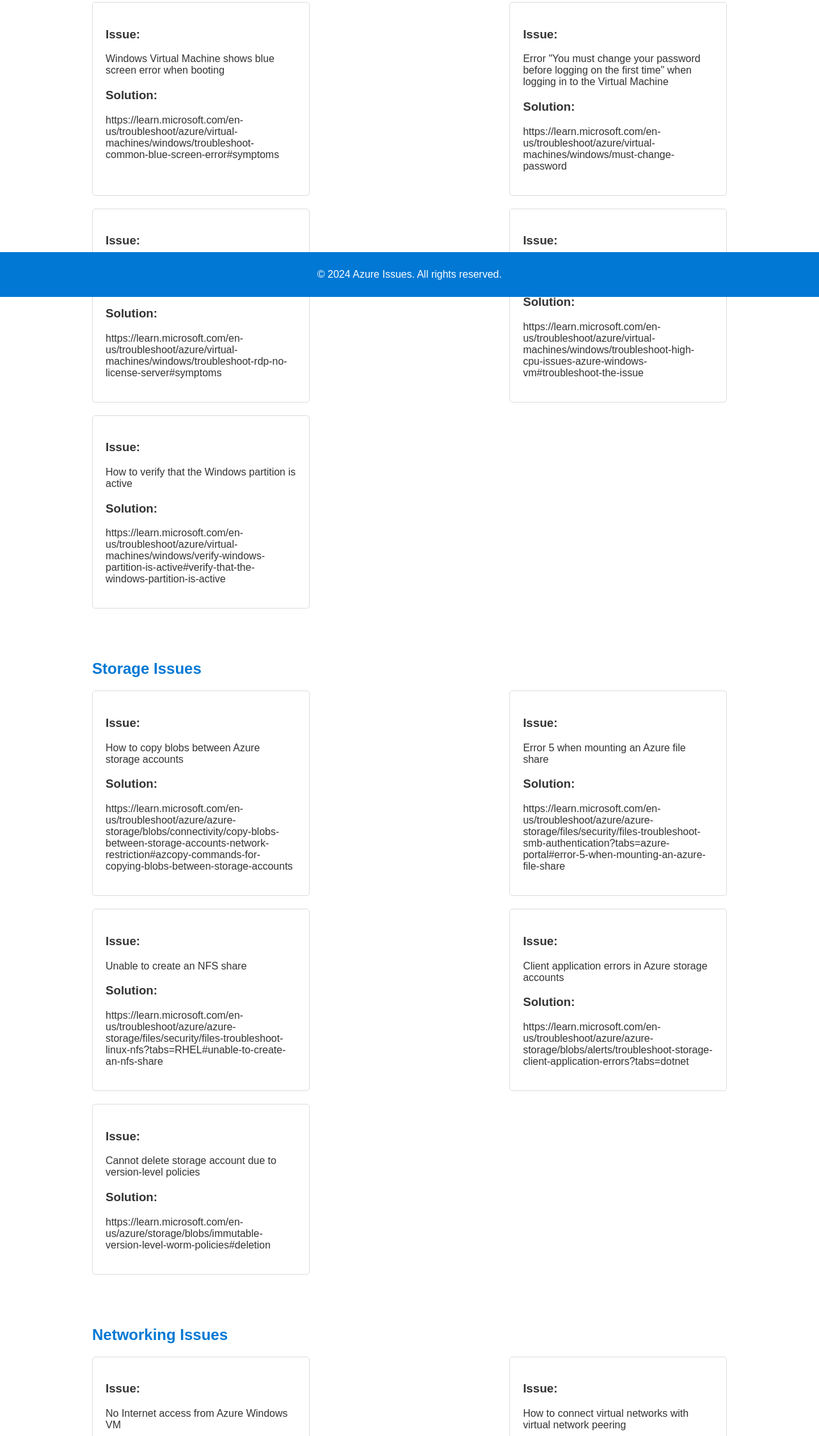
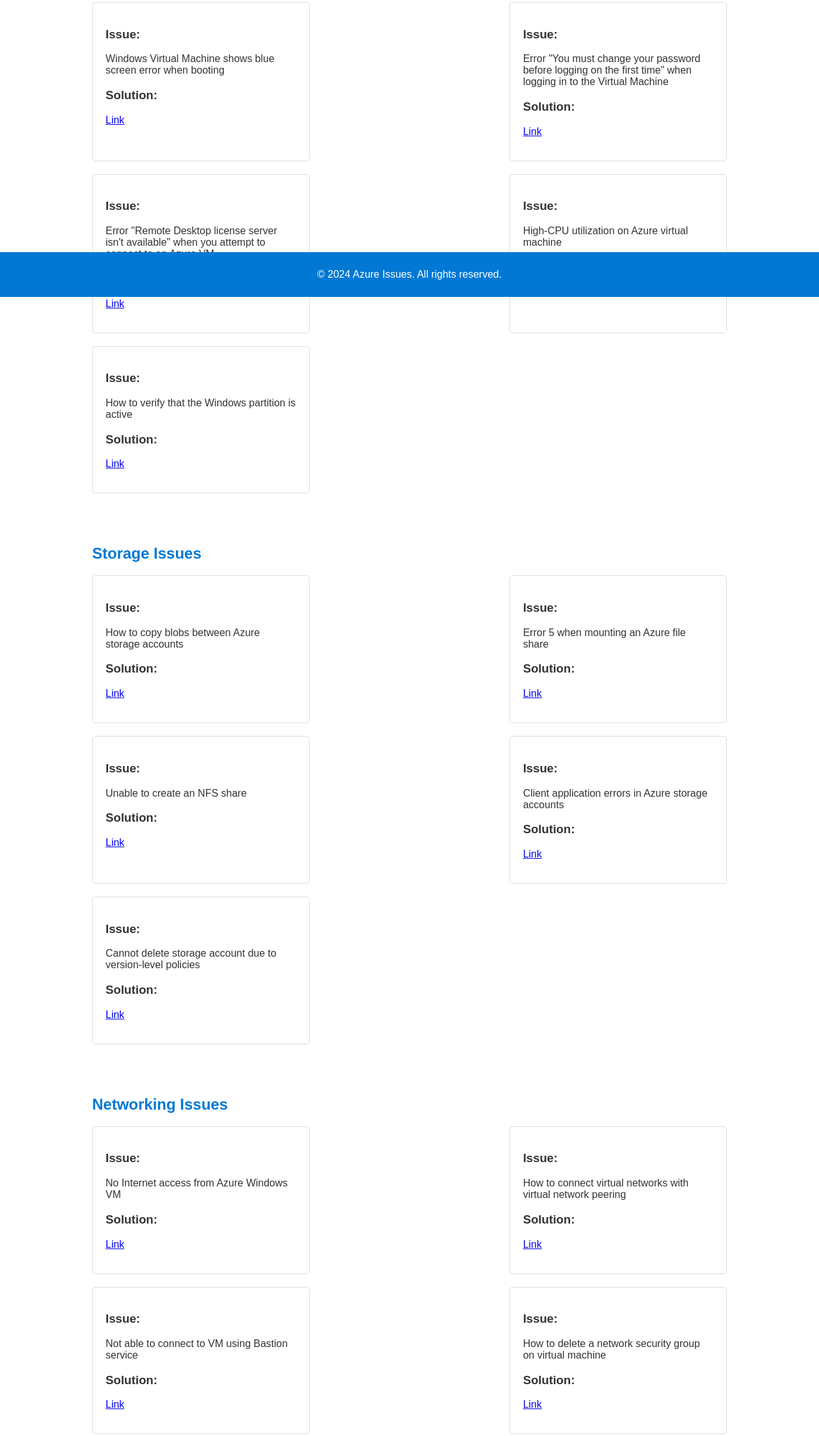
Before and after one commit to k1n9m0n73/project-1, a plain HTML site: page index.html in a window 1280 px wide. Shown: the part 336-2580 px from the top of the page at 64% size. Drawn offline with Linux system fonts and the light colour scheme.

Commit message:
Update index.html

```diff
--- a/index.html
+++ b/index.html
@@ -10,7 +10,7 @@
     <header>
         <div class="header-container">
             <img src="/images/azure.png" alt="Azure Issues Logo" class="logo">
-            <h1>Azure Compute, Storage & Networking Issues</h1>
+            <h1>Microsoft Azure VM Issues and Solutions</h1>
         </div>
         <nav>
             <ul>
@@ -34,23 +34,23 @@
             <div class="issues">
                 <div class="issue">
                     <h3>Issue: </h3><p>Windows Virtual Machine shows blue screen error when booting</p>
-                    <h3>Solution: </h3><p>https://learn.microsoft.com/en-us/troubleshoot/azure/virtual-machines/windows/troubleshoot-common-blue-screen-error#symptoms</p>
+                    <h3>Solution: </h3><p><a href="https://learn.microsoft.com/en-us/troubleshoot/azure/virtual-machines/windows/troubleshoot-common-blue-screen-error#symptoms">Link</a></p>
                 </div>
                 <div class="issue">
                     <h3>Issue: </h3><p>Error "You must change your password before logging on the first time" when logging in to the Virtual Machine</p>
-                    <h3>Solution: </h3><p>https://learn.microsoft.com/en-us/troubleshoot/azure/virtual-machines/windows/must-change-password</p>
+                    <h3>Solution: </h3><p><a href="https://learn.microsoft.com/en-us/troubleshoot/azure/virtual-machines/windows/must-change-password">Link</a></p>
                 </div>
                 <div class="issue">
                     <h3>Issue: </h3><p>Error "Remote Desktop license server isn't available" when you attempt to connect to an Azure VM</p>
-                    <h3>Solution: </h3><p>https://learn.microsoft.com/en-us/troubleshoot/azure/virtual-machines/windows/troubleshoot-rdp-no-license-server#symptoms</p>
+                    <h3>Solution: </h3><p><a href="https://learn.microsoft.com/en-us/troubleshoot/azure/virtual-machines/windows/troubleshoot-rdp-no-license-server#symptoms">Link</a></p>
                 </div>
                 <div class="issue">
                     <h3>Issue: </h3><p>High-CPU utilization on Azure virtual machine</p>
-                    <h3>Solution: </h3><p>https://learn.microsoft.com/en-us/troubleshoot/azure/virtual-machines/windows/troubleshoot-high-cpu-issues-azure-windows-vm#troubleshoot-the-issue</p>
+                    <h3>Solution: </h3><p><a href="https://learn.microsoft.com/en-us/troubleshoot/azure/virtual-machines/windows/troubleshoot-high-cpu-issues-azure-windows-vm#troubleshoot-the-issue">Link</a></p>
                 </div>
                 <div class="issue">
                     <h3>Issue: </h3><p>How to verify that the Windows partition is active</p>
-                    <h3>Solution: </h3><p>https://learn.microsoft.com/en-us/troubleshoot/azure/virtual-machines/windows/verify-windows-partition-is-active#verify-that-the-windows-partition-is-active</p>
+                    <h3>Solution: </h3><p><a href="https://learn.microsoft.com/en-us/troubleshoot/azure/virtual-machines/windows/verify-windows-partition-is-active#verify-that-the-windows-partition-is-active">Link</a></p>
                 </div>
             </div>
         </div>
@@ -61,23 +61,23 @@
             <div class="issues">
                 <div class="issue">
                     <h3>Issue: </h3><p>How to copy blobs between Azure storage accounts</p>
-                    <h3>Solution: </h3><p>https://learn.microsoft.com/en-us/troubleshoot/azure/azure-storage/blobs/connectivity/copy-blobs-between-storage-accounts-network-restriction#azcopy-commands-for-copying-blobs-between-storage-accounts</p>
+                    <h3>Solution: </h3><p><a href="https://learn.microsoft.com/en-us/troubleshoot/azure/azure-storage/blobs/connectivity/copy-blobs-between-storage-accounts-network-restriction#azcopy-commands-for-copying-blobs-between-storage-accounts">Link</a></p>
                 </div>
                 <div class="issue">
                     <h3>Issue: </h3><p>Error 5 when mounting an Azure file share</p>
-                    <h3>Solution: </h3><p>https://learn.microsoft.com/en-us/troubleshoot/azure/azure-storage/files/security/files-troubleshoot-smb-authentication?tabs=azure-portal#error-5-when-mounting-an-azure-file-share</p>
+                    <h3>Solution: </h3><p><a href="https://learn.microsoft.com/en-us/troubleshoot/azure/azure-storage/files/security/files-troubleshoot-smb-authentication?tabs=azure-portal#error-5-when-mounting-an-azure-file-share">Link</a></p>
                 </div>
                 <div class="issue">
                     <h3>Issue: </h3><p>Unable to create an NFS share</p>
-                    <h3>Solution: </h3><p>https://learn.microsoft.com/en-us/troubleshoot/azure/azure-storage/files/security/files-troubleshoot-linux-nfs?tabs=RHEL#unable-to-create-an-nfs-share</p>
+                    <h3>Solution: </h3><p><a href="https://learn.microsoft.com/en-us/troubleshoot/azure/azure-storage/files/security/files-troubleshoot-linux-nfs?tabs=RHEL#unable-to-create-an-nfs-share">Link</a></p>
                 </div>
                 <div class="issue">
                     <h3>Issue: </h3><p>Client application errors in Azure storage accounts</p>
-                    <h3>Solution: </h3><p>https://learn.microsoft.com/en-us/troubleshoot/azure/azure-storage/blobs/alerts/troubleshoot-storage-client-application-errors?tabs=dotnet</p>
+                    <h3>Solution: </h3><p><a href="https://learn.microsoft.com/en-us/troubleshoot/azure/azure-storage/blobs/alerts/troubleshoot-storage-client-application-errors?tabs=dotnet">Link</a></p>
                 </div>
                 <div class="issue">
                     <h3>Issue: </h3><p>Cannot delete storage account due to version-level policies</p>
-                    <h3>Solution: </h3><p>https://learn.microsoft.com/en-us/azure/storage/blobs/immutable-version-level-worm-policies#deletion</p>
+                    <h3>Solution: </h3><p><a href="https://learn.microsoft.com/en-us/azure/storage/blobs/immutable-version-level-worm-policies#deletion">Link</a></p>
                 </div>
             </div>
         </div>
@@ -88,23 +88,23 @@
             <div class="issues">
                 <div class="issue">
                     <h3>Issue: </h3><p>No Internet access from Azure Windows VM</p>
-                    <h3>Solution: </h3><p>https://learn.microsoft.com/en-us/troubleshoot/azure/virtual-machines/windows/no-internet-access-multi-ip#symptoms</p>
+                    <h3>Solution: </h3><p><a href="https://learn.microsoft.com/en-us/troubleshoot/azure/virtual-machines/windows/no-internet-access-multi-ip#symptoms">Link</a></p>
                 </div>
                 <div class="issue">
                     <h3>Issue: </h3><p>How to connect virtual networks with virtual network peering</p>
-                    <h3>Solution: </h3><p>https://learn.microsoft.com/en-us/azure/virtual-network/tutorial-connect-virtual-networks-portal</p>
+                    <h3>Solution: </h3><p><a href="https://learn.microsoft.com/en-us/azure/virtual-network/tutorial-connect-virtual-networks-portal">Link</a></p>
                 </div>
                 <div class="issue">
                     <h3>Issue: </h3><p>Not able to connect to VM using Bastion service</p>
-                    <h3>Solution: </h3><p>https://learn.microsoft.com/en-us/azure/bastion/troubleshoot</p>
+                    <h3>Solution: </h3><p><a href="https://learn.microsoft.com/en-us/azure/bastion/troubleshoot">Link</a></p>
                 </div>
                 <div class="issue">
                     <h3>Issue: </h3><p>How to delete a network security group on virtual machine</p>
-                    <h3>Solution: </h3><p>https://learn.microsoft.com/en-us/azure/virtual-network/manage-network-security-group?tabs=network-security-group-portal</p>
+                    <h3>Solution: </h3><p><a href="https://learn.microsoft.com/en-us/azure/virtual-network/manage-network-security-group?tabs=network-security-group-portal">Link</a></p>
                 </div>
                 <div class="issue">
                     <h3>Issue: </h3><p>How to configure an application gateway to host multiple websites using Azure virtual machine</p>
-                    <h3>Solution: </h3><p>https://learn.microsoft.com/en-us/azure/application-gateway/create-multiple-sites-portal</p>
+                    <h3>Solution: </h3><p><a href="https://learn.microsoft.com/en-us/azure/application-gateway/create-multiple-sites-portal">Link</a></p>
                 </div>
             </div>
         </div>
```
